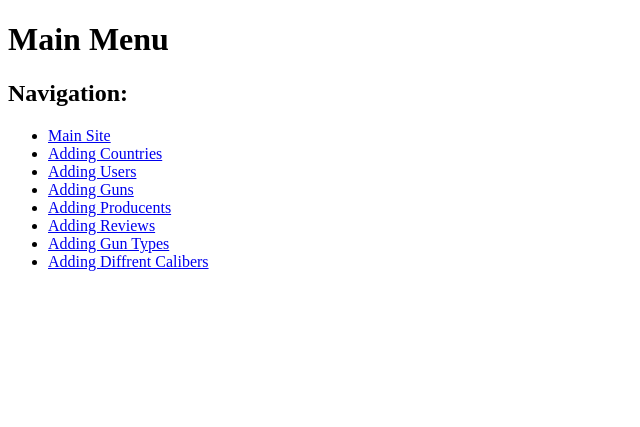
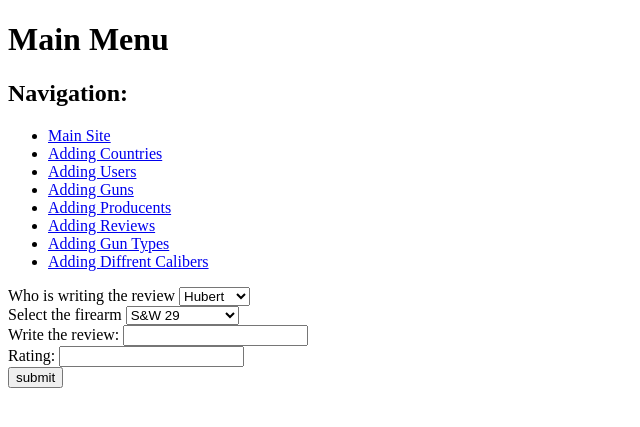
Before and after one commit to FatSassin/TestSite, a PHP site: page /index.php?review in a window 1280 px wide. Shown: the top 427 px of the page, without its empty margins (0-640 px from the left). Run offline with PHP 8.4, Linux system fonts and the light colour scheme; data comes from the database, SQL or seed files in the repository.

Commit message:
bababoey

```diff
--- a/subsites/index.php
+++ b/subsites/index.php
@@ -30,6 +30,9 @@
                 if (isset($_GET["produc"])){
                     include "produc.php";
                 }
+                if (isset($_GET["review"])){
+                    include "review.php";
+                }
                 if (isset($_GET["type"])){
                     include "type.php";
                 }
--- a/subsites/review.php
+++ b/subsites/review.php
@@ -0,0 +1,112 @@
+<?php
+
+	// polaczenie z bazą danych
+	$con = mysqli_connect("localhost","root","","gunsitedotpng");
+    mysqli_set_charset($con, "utf8");
+
+	// mysqli_connect("servername","username","password","database_name")
+
+	// wez wszystkie dane z tabeli caliber, producenci i typbron
+	$sql = "SELECT * FROM `uzytkownicy`";
+	$all_users = mysqli_query($con,$sql);
+
+    $sql = "SELECT * FROM `bron`";
+	$all_guns = mysqli_query($con,$sql);
+
+	//ten kod sprawdza czy przycisk submit zostal wcisniety
+	// i insertuje dane do tabeli
+	if(isset($_POST['submit']))
+	{
+		// zapisuje username z forms do zmiennej $name
+		$userid = mysqli_real_escape_string($con,$_POST['userid']);
+
+        // zapisuje caliber do zmiennej $calib
+		$gunid = mysqli_real_escape_string($con,$_POST['gunid']);
+
+		// zapisuje producenci do zmiennej $prod
+		$text = mysqli_real_escape_string($con,$_POST['text']);
+
+        // zapisuje typ do zmiennej $typb
+		$ocena = mysqli_real_escape_string($con,$_POST['ocena']);
+
+		// tworzy zapytanie wstawiania danych do tabeli przy uzyciu SQL
+		// i magazynuje je w zmiennej
+		$sql_insert =
+		"INSERT INTO `recenzje`(`user_id`, `gun_id`, `text`, `ocena`)
+			VALUES ('$userid','$gunid','$text','$ocena')";
+
+		// ten kod zamierza wykonać wstawanie danych powyżej na serio
+		// jeżeli nie ma errorów
+		// napisze że jest okej
+		if(mysqli_query($con,$sql_insert))
+		{
+			echo "New review added successfully";
+		}
+	}
+?>
+
+
+<!DOCTYPE html>
+    <head>
+        <meta charset="UTF-8">
+        <meta name="users"
+            content="width=device-width, initial-scale=1.0">
+    </head>
+    <body>
+        <form method="POST">
+            <label>Who is writing the review</label>
+            <select name="userid">
+                <?php
+                    //Funkcja while feczuje dane
+                    // ze zmiennej $all_categories
+                    // i pokazuje je osobno na liście
+                    while ($userid = mysqli_fetch_array(
+                            $all_users,MYSQLI_ASSOC)):;
+                ?>
+                    <option value="<?php echo $userid["user_id"];
+                        //Tu dajesz primary key tego co ma być na liście do wybrania
+                    ?>">
+                        <?php echo $userid["name"];
+                            //Tu dajesz nazwe co bedzie na liście sie pojawiać
+                        ?>
+                    </option>
+                <?php
+                    endwhile;
+                    //Petla while sie zabija
+                ?>
+            </select>
+            <br>
+
+
+            <label>Select the firearm</label>
+            <select name="gunid">
+                <?php
+                    //Funkcja while feczuje dane
+                    // ze zmiennej $all_categories
+                    // i pokazuje je osobno na liście
+                    while ($gunid = mysqli_fetch_array(
+                            $all_guns,MYSQLI_ASSOC)):;
+                ?>
+                    <option value="<?php echo $gunid["gun_id"];
+                        //Tu dajesz primary key tego co ma być na liście do wybrania
+                    ?>">
+                        <?php echo $gunid["name"];
+                            //Tu dajesz nazwe co bedzie na liście sie pojawiać
+                        ?>
+                    </option>
+                <?php
+                    endwhile;
+                    //Petla while sie zabija
+                ?>
+            </select>
+            <br>
+            <label>Write the review:</label>
+            <input type="text" name="text" required><br>
+
+            <label>Rating:</label>
+            <input type="number" name="ocena" maxlength="1" required><br>
+
+            <input type="submit" value="submit" name="submit">
+        </form>
+    </body>
+</html>
```
